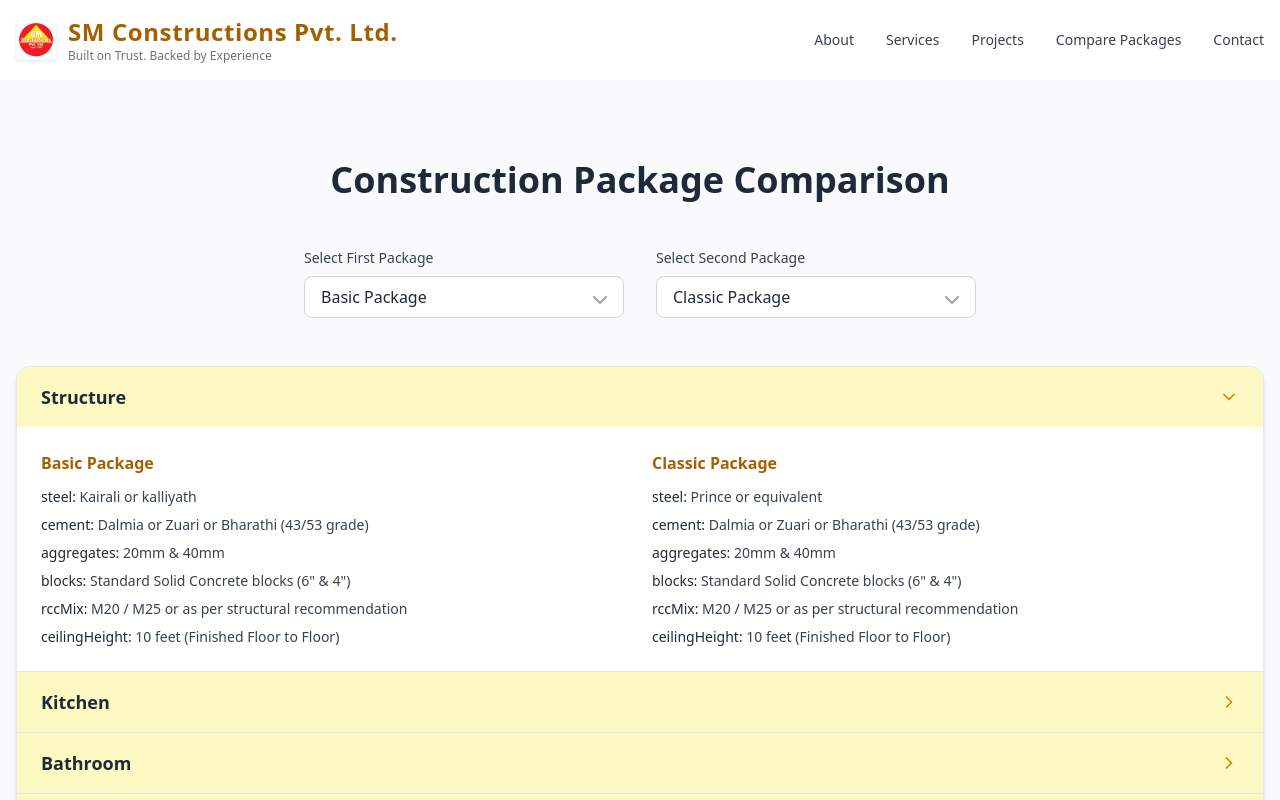
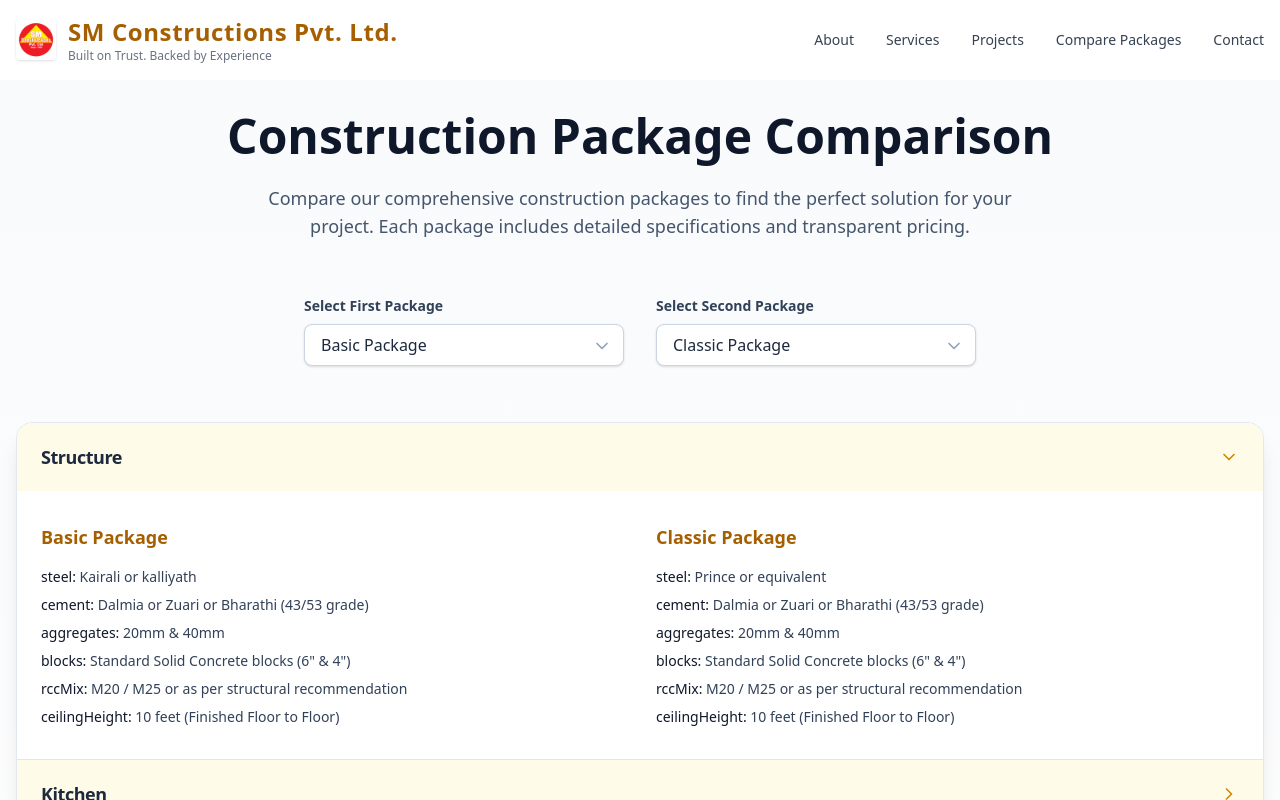
Before and after one commit to suneebs/SM-Constructions, a React (Vite) app: page /cost-estimation in a window 1280 px wide. Both pictures are taken after a click on the button "Structure". Shown: the top 800 px of the page. Built offline with nearby package versions, Linux system fonts and the light colour scheme.

Commit message:
Enhance CostEstimator component with improved styling and layout; update headings, dropdowns, and comparison table for better user experience and readability.

```diff
--- a/src/pages/CostEstimator.jsx
+++ b/src/pages/CostEstimator.jsx
@@ -17,30 +17,36 @@ export default function CostEstimator() {
   };
 
   return (
-    <section className="bg-gray-50 py-20 px-4 min-h-screen">
+    <section className="bg-gradient-to-b from-slate-50 to-white px-4 sm:py-8 mb-16">
       <div className="max-w-7xl mx-auto">
+        {/* Heading */}
         <motion.h1
           initial={{ opacity: 0, y: 20 }}
           animate={{ opacity: 1, y: 0 }}
           transition={{ duration: 0.6 }}
-          className="text-4xl font-bold text-center text-gray-800 mb-12"
+          className="text-4xl md:text-5xl font-bold text-center text-slate-900 mb-6"
         >
           Construction Package Comparison
         </motion.h1>
+        <p className="text-center text-slate-600 text-base md:text-lg max-w-3xl mx-auto mb-14">
+          Compare our comprehensive construction packages to find the perfect solution for your project.
+          Each package includes detailed specifications and transparent pricing.
+        </p>
 
         {/* Dropdown Selectors */}
-        <div className="flex flex-col md:flex-row justify-center gap-8 mb-12">
+        <div className="flex flex-col md:flex-row justify-center gap-8 mb-14">
           {[package1, package2].map((pkgName, idx) => (
-            <div className="relative w-full max-w-xs" key={idx}>
-              <label className="block mb-2 text-sm font-medium text-gray-700">
+            <div key={idx} className="relative w-full max-w-xs">
+              <label className="block mb-2 text-sm font-semibold text-slate-700">
                 {`Select ${idx === 0 ? "First" : "Second"} Package`}
               </label>
+              <div className="relative">
                 <select
                   value={idx === 0 ? package1 : package2}
                   onChange={(e) =>
                     idx === 0 ? setPackage1(e.target.value) : setPackage2(e.target.value)
                   }
-                className="appearance-none border border-gray-300 rounded-md px-4 py-2 pr-10 w-full text-gray-800 focus:outline-none focus:ring-2 focus:ring-yellow-500 bg-white"
+                  className="appearance-none w-full border border-slate-300 rounded-md px-4 py-2 text-slate-800 bg-white focus:outline-none focus:ring-2 focus:ring-yellow-500 shadow-sm"
                 >
                   {packages.map((pkg) => (
                     <option key={pkg.name} value={pkg.name}>
@@ -48,21 +54,24 @@ export default function CostEstimator() {
                     </option>
                   ))}
                 </select>
-              <ChevronDown className="absolute right-3 top-10 pointer-events-none text-gray-400" />
+                <ChevronDown className="absolute right-3 top-3 pointer-events-none text-slate-400 w-5 h-5" />
+              </div>
             </div>
           ))}
         </div>
 
-        {/* Expandable Comparison Cards */}
+        {/* Expandable Comparison Table */}
         {pkg1 && pkg2 && (
-          <div className="rounded-xl overflow-hidden bg-white border border-gray-200 shadow-md">
+          <div className="overflow-hidden border border-slate-200 rounded-2xl shadow-xl bg-white">
             {categories.map((category) => (
               <div key={category} className="border-b last:border-none">
                 <button
                   onClick={() => toggleCategory(category)}
-                  className="w-full flex items-center justify-between px-6 py-4 bg-yellow-100 hover:bg-yellow-200 transition-colors duration-200 focus:outline-none"
+                  className="w-full flex items-center justify-between px-6 py-5 bg-yellow-50 hover:bg-yellow-100 transition-colors duration-200 focus:outline-none"
                 >
-                  <span className="text-lg font-semibold text-gray-800 capitalize">{category}</span>
+                  <span className="text-lg font-semibold text-slate-800 capitalize tracking-tight">
+                    {category}
+                  </span>
                   {expanded === category ? (
                     <ChevronDown className="w-5 h-5 text-yellow-600" />
                   ) : (
@@ -78,31 +87,31 @@ export default function CostEstimator() {
                       animate={{ opacity: 1, height: "auto" }}
                       exit={{ opacity: 0, height: 0 }}
                       transition={{ duration: 0.3 }}
-                      className="grid grid-cols-1 md:grid-cols-2 gap-6 px-6 py-6 bg-white"
+                      className="grid grid-cols-1 md:grid-cols-2 gap-8 px-6 py-8 bg-white"
                     >
-                      {/* Package 1 */}
+                      {/* Package 1 Details */}
                       <div>
-                        <h4 className="text-md font-semibold text-yellow-700 mb-3">
+                        <h4 className="text-lg font-semibold text-yellow-700 mb-4">
                           {pkg1.name}
                         </h4>
-                        <ul className="space-y-2 text-sm text-gray-700">
+                        <ul className="space-y-2 text-sm text-slate-700">
                           {Object.entries(pkg1.details[category] || {}).map(([key, val]) => (
                             <li key={key}>
-                              <span className="font-medium text-gray-800">{key}:</span> {val}
+                              <span className="font-medium text-slate-900">{key}:</span> {val}
                             </li>
                           ))}
                         </ul>
                       </div>
 
-                      {/* Package 2 */}
+                      {/* Package 2 Details */}
                       <div>
-                        <h4 className="text-md font-semibold text-yellow-700 mb-3">
+                        <h4 className="text-lg font-semibold text-yellow-700 mb-4">
                           {pkg2.name}
                         </h4>
-                        <ul className="space-y-2 text-sm text-gray-700">
+                        <ul className="space-y-2 text-sm text-slate-700">
                           {Object.entries(pkg2.details[category] || {}).map(([key, val]) => (
                             <li key={key}>
-                              <span className="font-medium text-gray-800">{key}:</span> {val}
+                              <span className="font-medium text-slate-900">{key}:</span> {val}
                             </li>
                           ))}
                         </ul>
```
Lines whose indentation alone changed are shown as unchanged.
